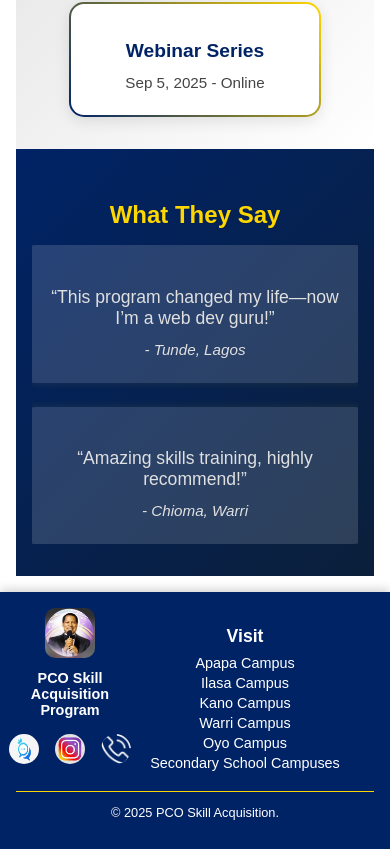
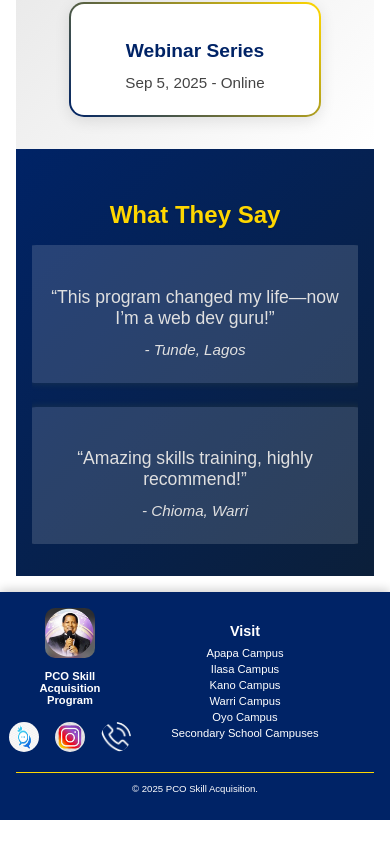
Before and after one commit to pco-skill-acquisition/pcoskillacquisition, a Next.js app: page / in a window 390 px wide. Shown: the part 1605-2454 px from the top of the page. After the commit the page ends 2425 px from the top, so only its background shows below. Built offline with nearby package versions, Linux system fonts and the light colour scheme.

Commit message:
Update Footer.tsx and Footer.module.css to reduce font size for mobile only

```diff
--- a/app/components/Footer.module.css
+++ b/app/components/Footer.module.css
@@ -109,6 +109,24 @@
   flex: 0 0 auto;
 }
 
+@media (max-width: 640px) {
+  .programText {
+    font-size: 0.7rem;
+  }
+
+  .visitTitle {
+    font-size: 0.9rem;
+  }
+
+  .campusList li {
+    font-size: 0.7rem;
+  }
+
+  .copyrightSection {
+    font-size: 0.6rem;
+  }
+}
+
 @media (min-width: 640px) {
   .footerContainer {
     padding: 1.5rem;
```
